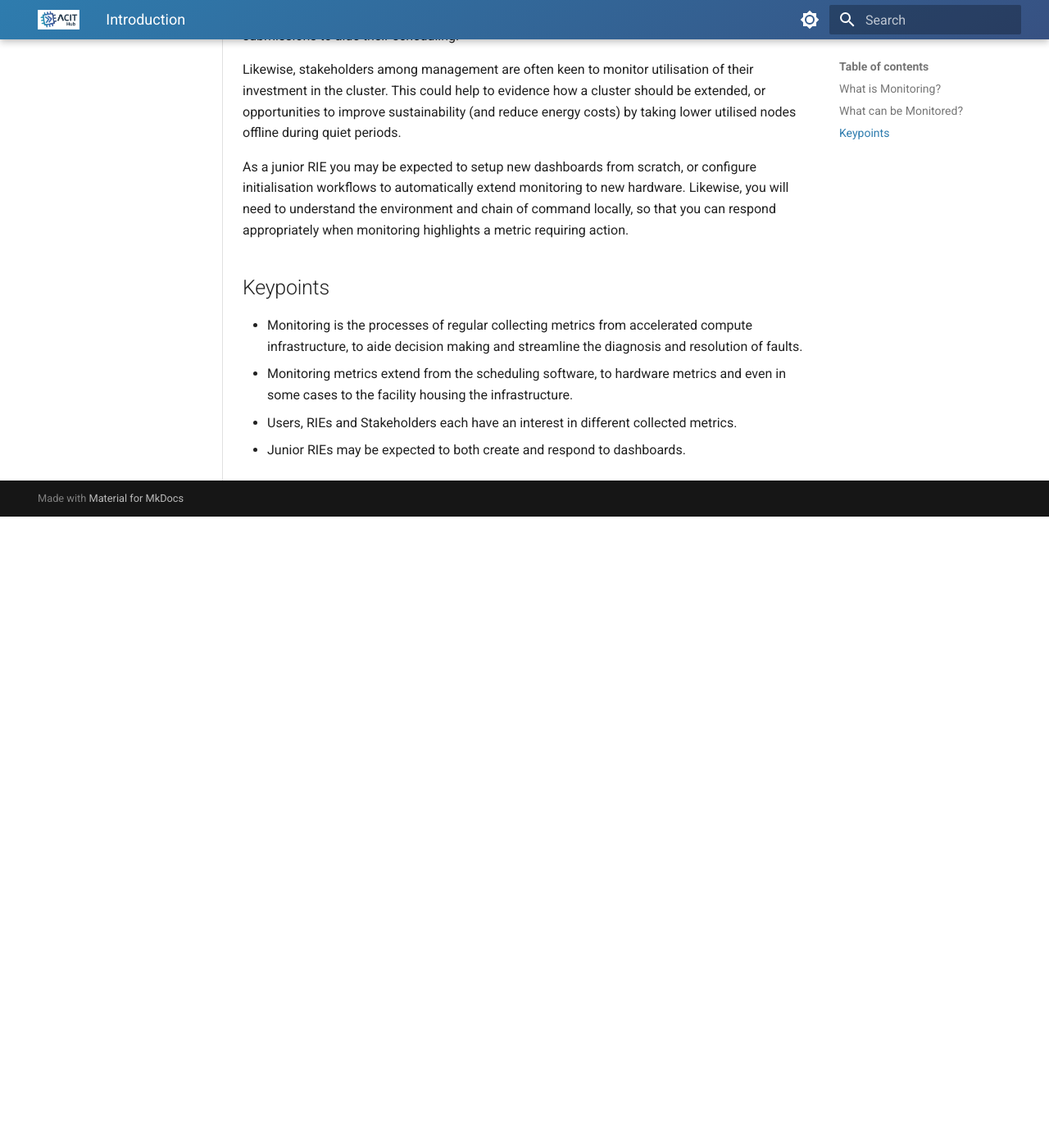
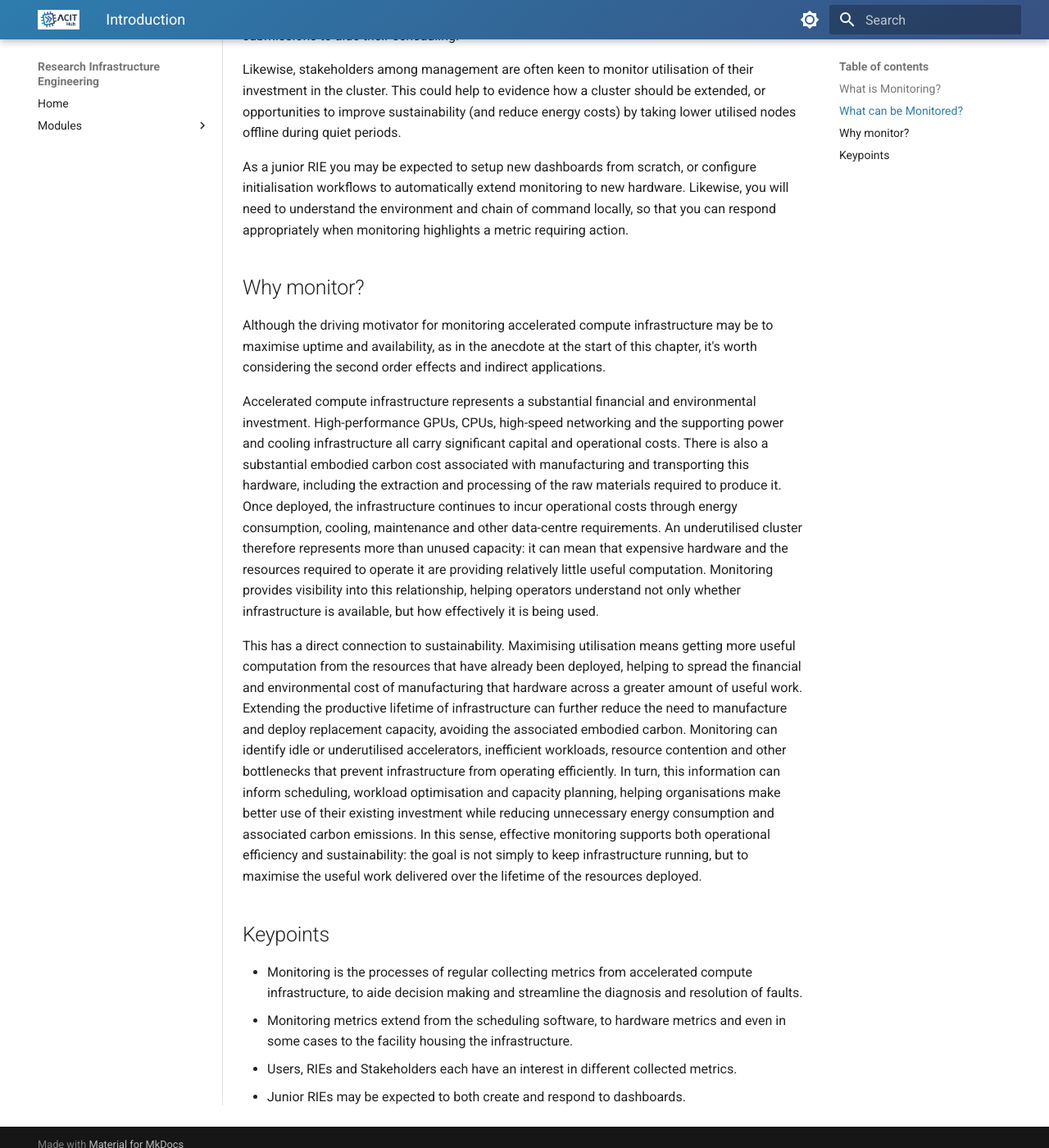
Before and after one commit to ACIT-Hub/docs-acit.surrey.ac.uk, an MkDocs documentation site: the page built from docs/modules/introduction-to-monitoring-for-accelerated-compute/introduction.md, in a window 1280 px wide and 1400 px high, scrolled down 1312 px. Shown: the whole window at 82% size. Built offline with MkDocs 1.6.1 and Material for MkDocs 9.7.7, drawn with Linux system fonts in a browser that asks for light colours; before the commit the page ends 1942 px from its top, so only the background shows below that.

Commit message:
Add sustainability brief to intro chapter

```diff
--- a/docs/modules/introduction-to-monitoring-for-accelerated-compute/introduction.md
+++ b/docs/modules/introduction-to-monitoring-for-accelerated-compute/introduction.md
@@ -40,7 +40,15 @@ Likewise, stakeholders among management are often keen to monitor utilisation of
 
 As a junior RIE you may be expected to setup new dashboards from scratch, or configure initialisation workflows to automatically extend monitoring to new hardware. Likewise, you will need to understand the environment and chain of command locally, so that you can respond appropriately when monitoring highlights a metric requiring action.
 
-<!-- @Todo: Ethical/Sustainability considerations -->
+## Why monitor?
+
+Although the driving motivator for monitoring accelerated compute infrastructure may be to maximise uptime and availability, as in the anecdote at the start of this chapter, it's worth considering the second order effects and indirect applications.
+
+Accelerated compute infrastructure represents a substantial financial and environmental investment. High-performance GPUs, CPUs, high-speed networking and the supporting power and cooling infrastructure all carry significant capital and operational costs. There is also a substantial embodied carbon cost associated with manufacturing and transporting this hardware, including the extraction and processing of the raw materials required to produce it. Once deployed, the infrastructure continues to incur operational costs through energy consumption, cooling, maintenance and other data-centre requirements. An underutilised cluster therefore represents more than unused capacity: it can mean that expensive hardware and the resources required to operate it are providing relatively little useful computation. Monitoring provides visibility into this relationship, helping operators understand not only whether infrastructure is available, but how effectively it is being used.
+
+This has a direct connection to sustainability. Maximising utilisation means getting more useful computation from the resources that have already been deployed, helping to spread the financial and environmental cost of manufacturing that hardware across a greater amount of useful work. Extending the productive lifetime of infrastructure can further reduce the need to manufacture and deploy replacement capacity, avoiding the associated embodied carbon. Monitoring can identify idle or underutilised accelerators, inefficient workloads, resource contention and other bottlenecks that prevent infrastructure from operating efficiently. In turn, this information can inform scheduling, workload optimisation and capacity planning, helping organisations make better use of their existing investment while reducing unnecessary energy consumption and associated carbon emissions. In this sense, effective monitoring supports both operational efficiency and sustainability: the goal is not simply to keep infrastructure running, but to maximise the useful work delivered over the lifetime of the resources deployed.
+
+<!-- @Todo: Figure representing carbon cost of HPC? / Monetary cost of HPC? -->
 
 ## Keypoints
 
```
